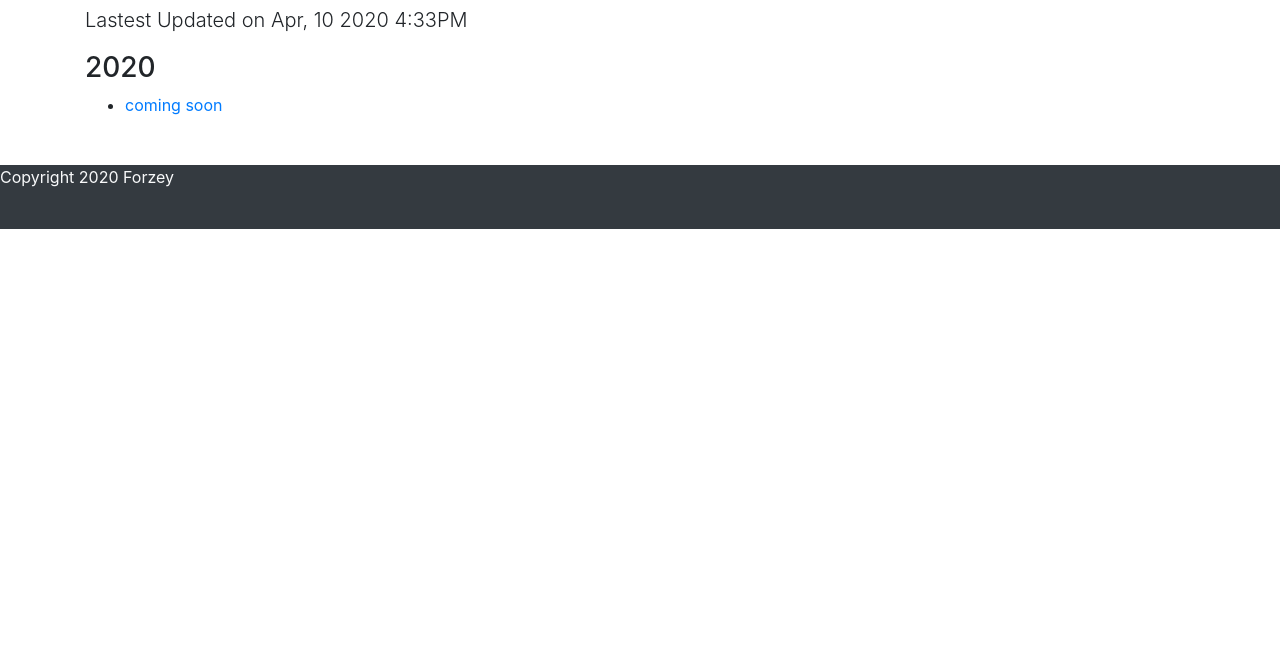
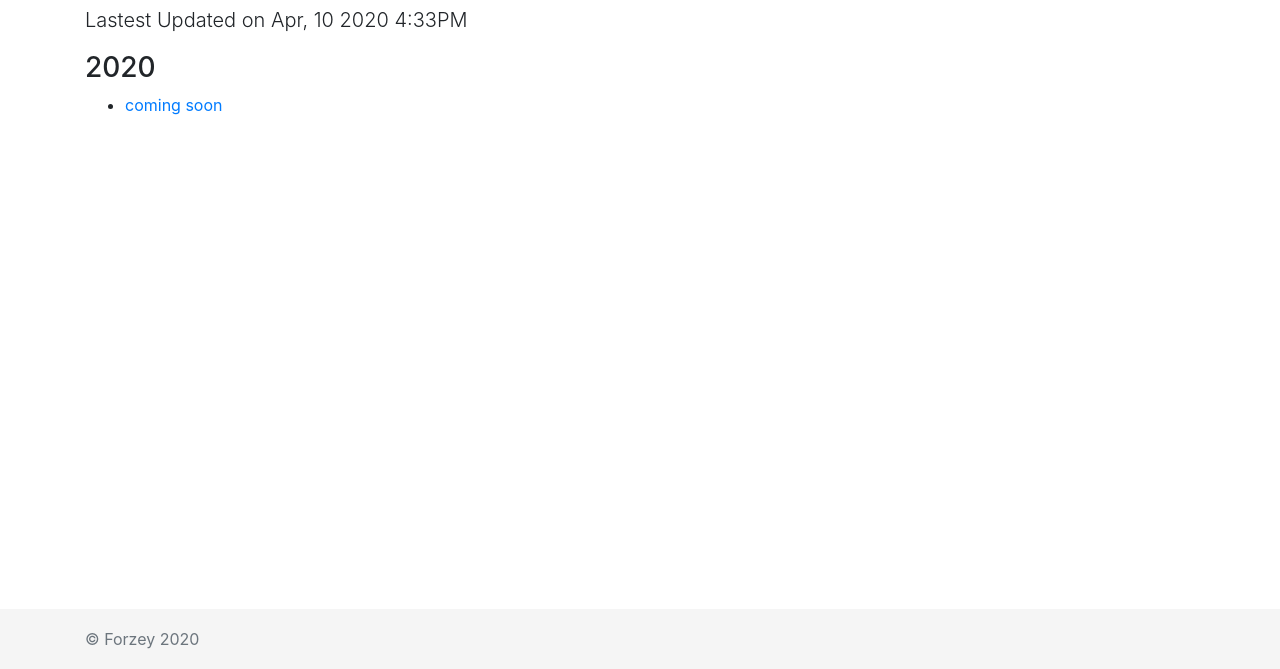
Before and after one commit to buyyakhoo/tech-blog-site, a plain HTML site: page blog.html in a window 1280 px wide. Shown: the part 131-800 px from the top of the page. Drawn offline with nearby package versions, Linux system fonts and the light colour scheme.

Commit message:
Add files via upload

```diff
--- a/blog.html
+++ b/blog.html
@@ -7,10 +7,11 @@
 
     <!-- Bootstrap CSS -->
     <link rel="stylesheet" href="https://maxcdn.bootstrapcdn.com/bootstrap/4.0.0/css/bootstrap.min.css" integrity="sha384-Gn5384xqQ1aoWXA+058RXPxPg6fy4IWvTNh0E263XmFcJlSAwiGgFAW/dAiS6JXm" crossorigin="anonymous">
-
+    <link rel="stylesheet" href="class/sticky-footer.css">
     <title>Blog</title>
   </head>
   <body>
+    <warpper>
     <header>
         <nav class="navbar navbar-expand-sm bg-dark">
             <div class="container">
@@ -39,9 +40,11 @@
 
     </div>
 
-    <footer class="bg-dark mt-5">
-      <p class="text-light">Copyright 2020 Forzey</p><br>
-  </footer>
+    <footer class="footer">
+      <div class="container">
+        <span class="text-muted">&copy; Forzey 2020</span>
+      </div>
+    </footer>
 
     <!-- Optional JavaScript -->
     <!-- jQuery first, then Popper.js, then Bootstrap JS -->
--- /dev/null
+++ b/class/sticky-footer.css
@@ -0,0 +1,20 @@
+/* Sticky footer styles
+-------------------------------------------------- */
+html {
+    position: relative;
+    min-height: 100%;
+}
+
+body {
+    /* Margin bottom by footer height */
+    margin-bottom: 60px;
+}
+.footer {
+   position: absolute;
+   bottom: 0;
+   width: 100%;
+   /* Set the fixed height of the footer here */
+   height: 60px;
+   line-height: 60px; /* Vertically center the text there */
+   background-color: #f5f5f5;
+}
```
Also changed, not shown: about.html (+6 -4 lines), index.html (+5 -3 lines).
